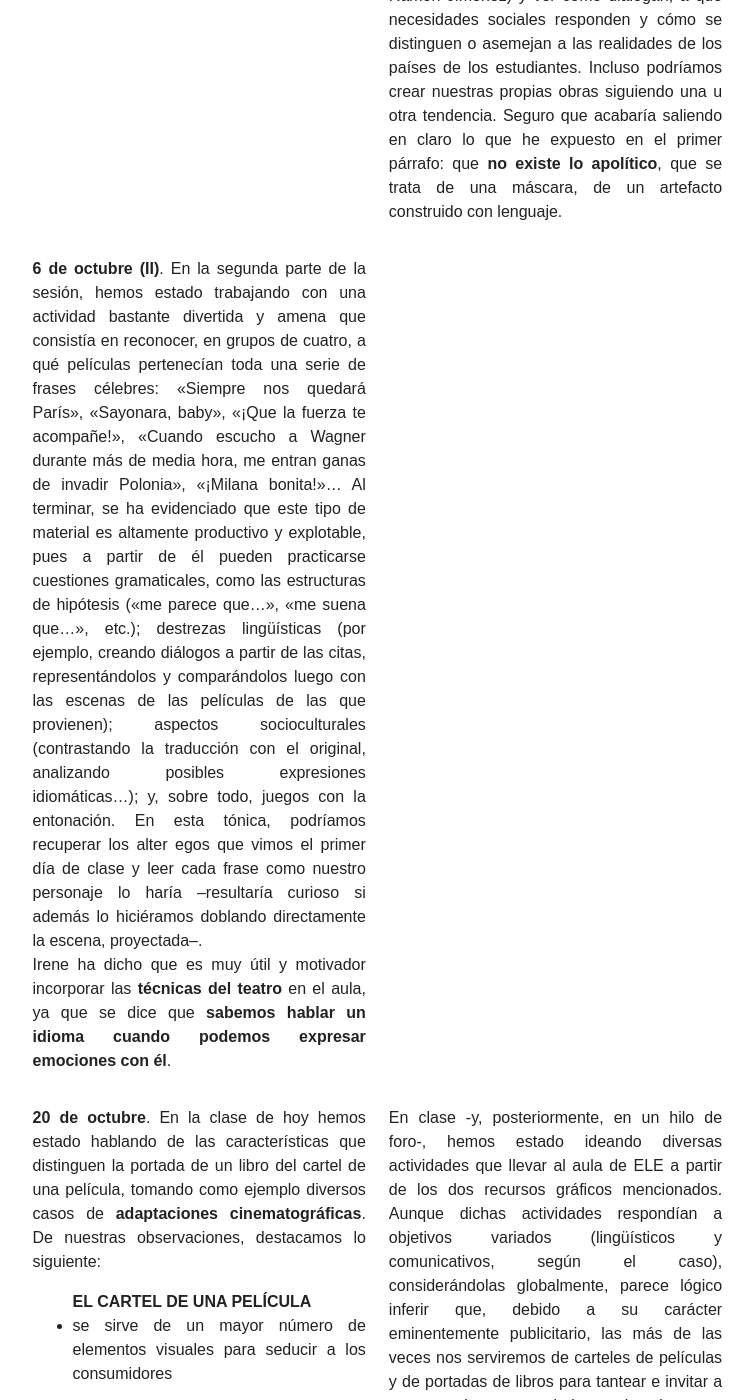
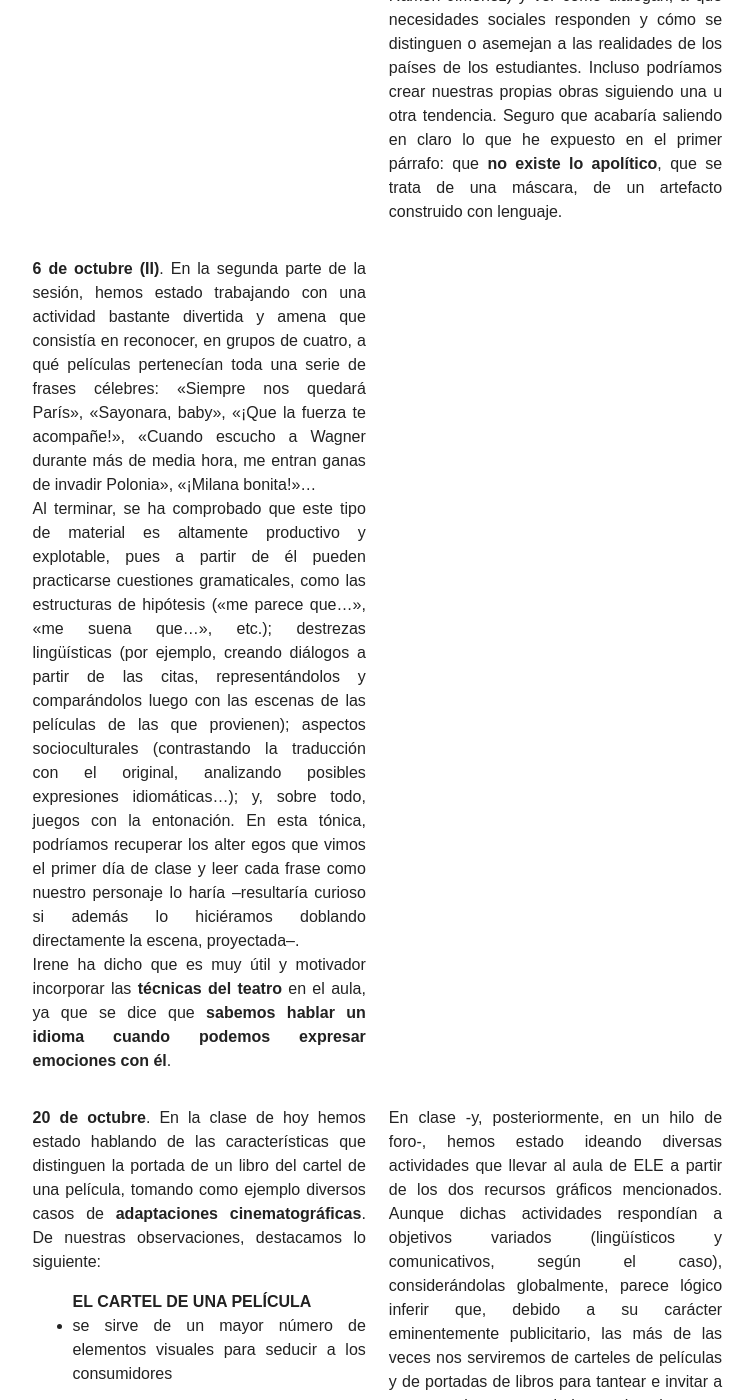
Before and after one commit to immalopez/immalopez.github.io, a Jekyll site: the page built from _posts/blog/2017-10-20-registro-de-aprendizaje-reflexivo.md, in a window 1280 px wide and 1400 px high, scrolled down 3237 px. Shown: the whole window, without its empty margins (350-1104 px from the left). Built offline with Jekyll 4.4.1, drawn with Linux system fonts in a browser that asks for light colours; nearby versions of some CDN libraries; comment, search, counter and statistics services are not loaded.

Commit message:
Update 2017-10-20-registro-de-aprendizaje-reflexivo.md

```diff
--- a/_posts/blog/2017-10-20-registro-de-aprendizaje-reflexivo.md
+++ b/_posts/blog/2017-10-20-registro-de-aprendizaje-reflexivo.md
@@ -49,7 +49,9 @@ Asimismo, el arte –dentro del cual se engloban el cine y la literatura– repr
       </td>
       </tr>
     <tr>
-      <td><strong>6 de octubre (II)</strong>. En la segunda parte de la sesión, hemos estado trabajando con una actividad bastante divertida y amena que consistía en reconocer, en grupos de cuatro, a qué películas pertenecían toda una serie de frases célebres: «Siempre nos quedará París», «Sayonara, baby», «¡Que la fuerza te acompañe!», «Cuando escucho a Wagner durante más de media hora, me entran ganas de invadir Polonia», «¡Milana bonita!»… Al terminar, se ha evidenciado que este tipo de material es altamente productivo y explotable, pues a partir de él pueden practicarse cuestiones gramaticales, como las estructuras de hipótesis («me parece que…», «me suena que…», etc.); destrezas lingüísticas (por ejemplo, creando diálogos a partir de las citas, representándolos y comparándolos luego con las escenas de las películas de las que provienen); aspectos socioculturales (contrastando la traducción con el original, analizando posibles expresiones idiomáticas…); y, sobre todo, juegos con la entonación. En esta tónica, podríamos recuperar los alter egos que vimos el primer día de clase y leer cada frase como nuestro personaje lo haría –resultaría curioso si además lo hiciéramos doblando directamente la escena, proyectada–.
+      <td><strong>6 de octubre (II)</strong>. En la segunda parte de la sesión, hemos estado trabajando con una actividad bastante divertida y amena que consistía en reconocer, en grupos de cuatro, a qué películas pertenecían toda una serie de frases célebres: «Siempre nos quedará París», «Sayonara, baby», «¡Que la fuerza te acompañe!», «Cuando escucho a Wagner durante más de media hora, me entran ganas de invadir Polonia», «¡Milana bonita!»…
+        <br />
+        Al terminar, se ha comprobado que este tipo de material es altamente productivo y explotable, pues a partir de él pueden practicarse cuestiones gramaticales, como las estructuras de hipótesis («me parece que…», «me suena que…», etc.); destrezas lingüísticas (por ejemplo, creando diálogos a partir de las citas, representándolos y comparándolos luego con las escenas de las películas de las que provienen); aspectos socioculturales (contrastando la traducción con el original, analizando posibles expresiones idiomáticas…); y, sobre todo, juegos con la entonación. En esta tónica, podríamos recuperar los alter egos que vimos el primer día de clase y leer cada frase como nuestro personaje lo haría –resultaría curioso si además lo hiciéramos doblando directamente la escena, proyectada–.
         <br />
         Irene ha dicho que es muy útil y motivador incorporar las <strong>técnicas del teatro</strong> en el aula, ya que se dice que <strong>sabemos hablar un idioma cuando podemos expresar emociones con él</strong>.
       </td>
```
